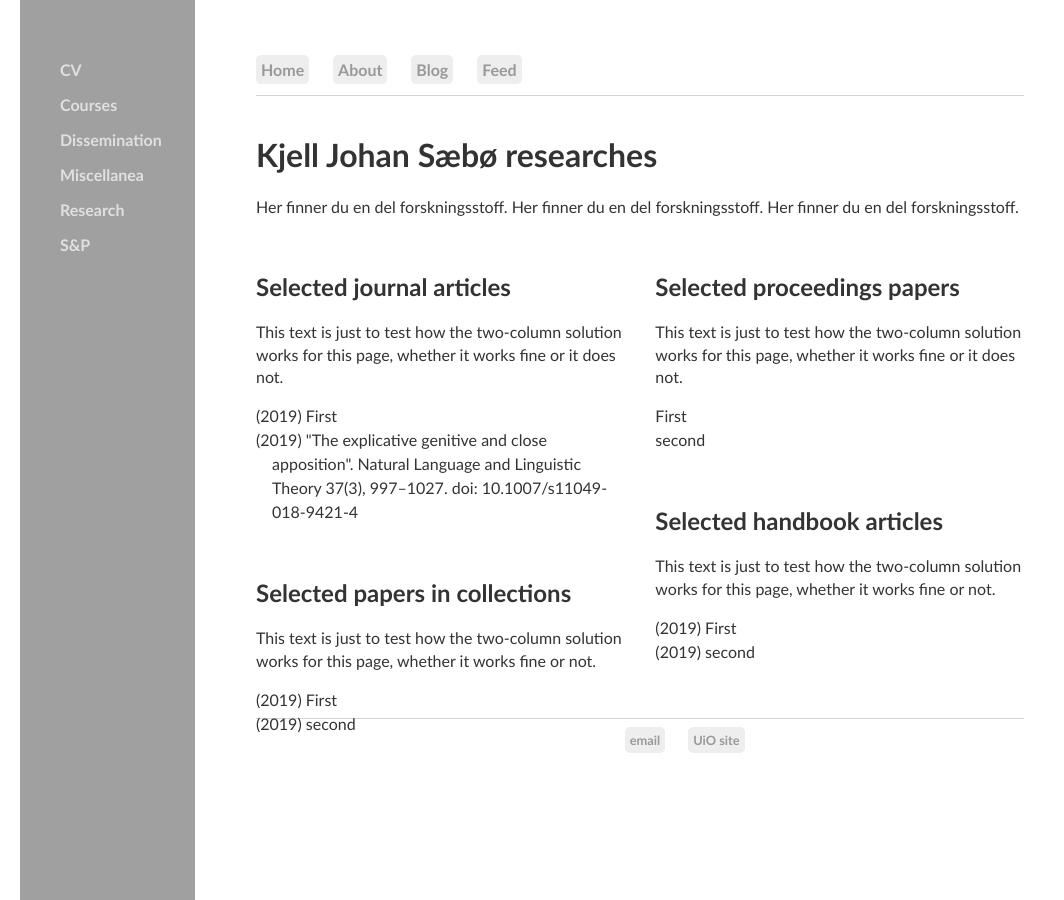
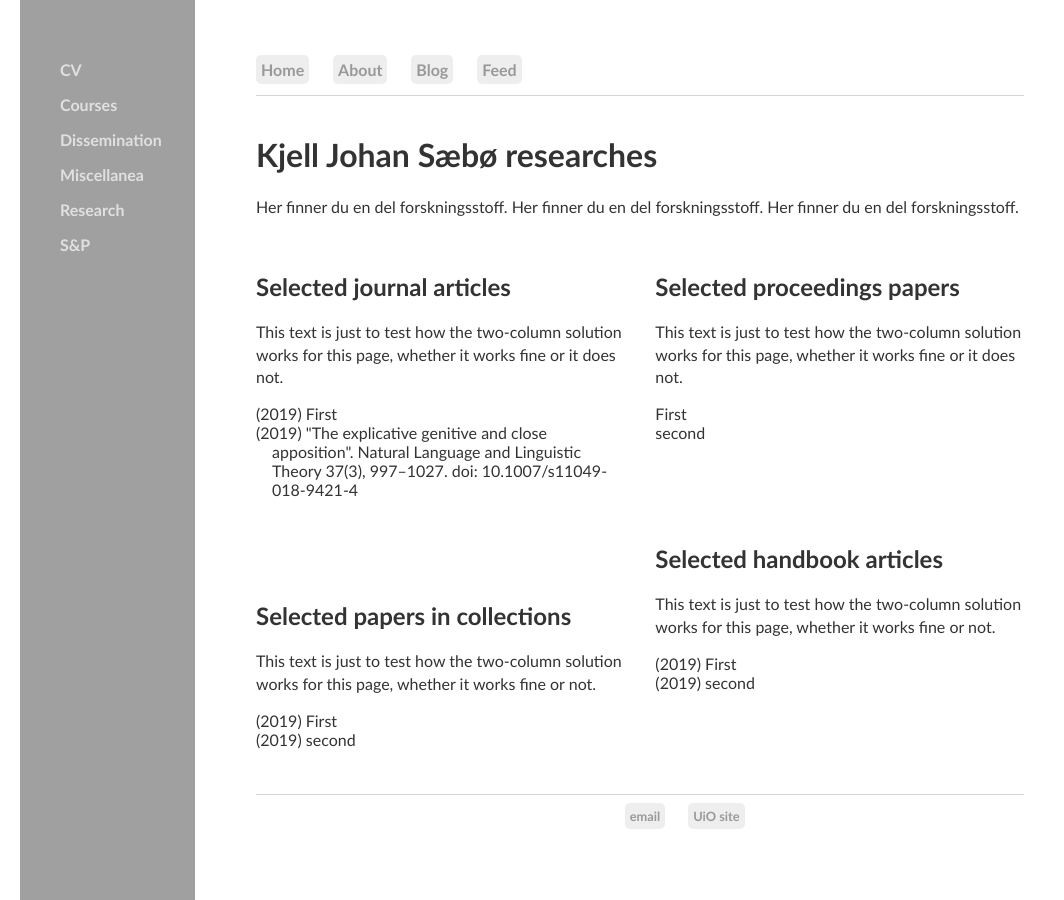
Before and after one commit to kjelljs/kjelljs.github.io, a Jekyll site: the page built from research/index.html, in a window 1280 px wide. Shown: the whole page, without its empty margins (0-1064 px from the left). Built offline with Jekyll 4.4.1, drawn with Linux system fonts in a browser that asks for light colours.

Commit message:
Update main.css

```diff
--- a/css/main.css
+++ b/css/main.css
@@ -67,7 +67,7 @@
     font-size: 1.2em;
 }
 #pubs {
-    font-family: Optima, Candara, Calibri, Arial, sans-serif; line-height: 1.5em;
+    font-family: Optima, Candara, Calibri, Arial, sans-serif; padding-bottom: 3em;
     color: #333;
     font-size: 1em;
     padding-left: 0;
```
